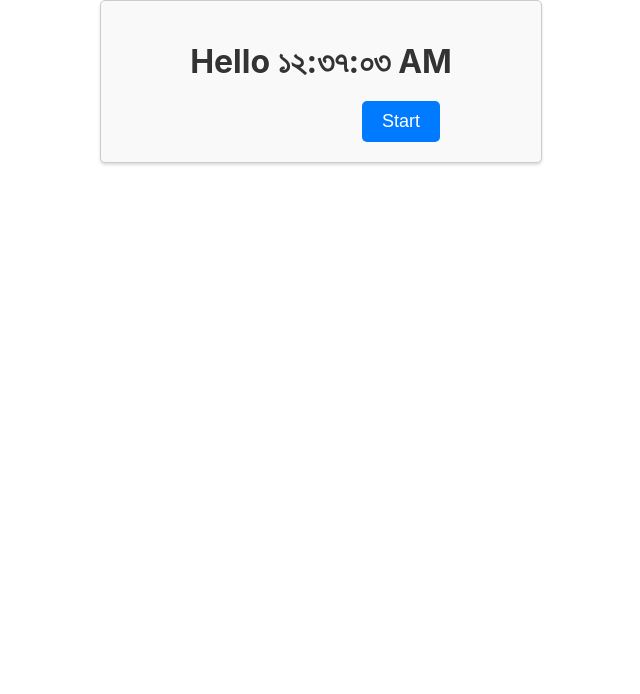
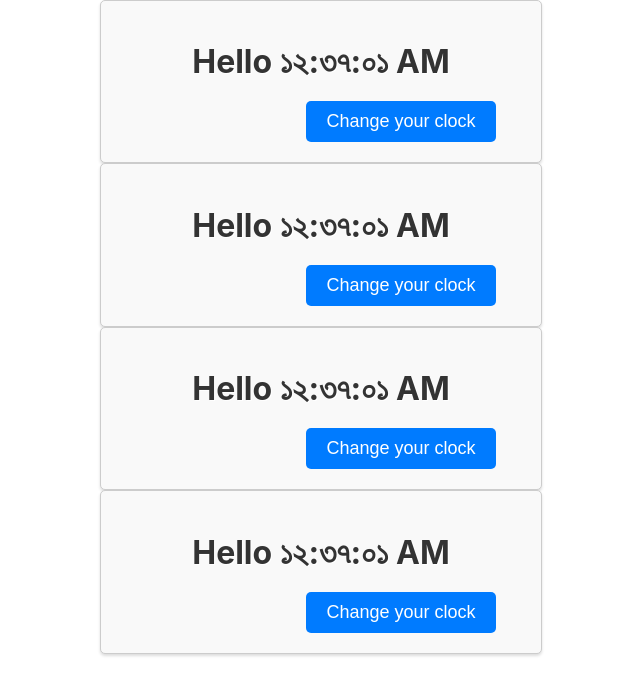
Before and after one commit to AKSUF/ReactCrack, a React (Create React App) app: page / in a window 1280 px wide. Shown: the top 694 px of the page, without its empty margins (319-959 px from the left). Built offline with nearby package versions, Linux system fonts and the light colour scheme.

Commit message:
array in map()

```diff
--- a/src/App.jsx
+++ b/src/App.jsx
@@ -1,11 +1,15 @@
 import logo from './logo.svg';
 import './App.css';
 import Clock from './component/Clock';
+import ClookList from './component/Clocklist';
+function App() {
+const quantities=[1,2,3];
 
-function App() {
   return (
     <div className="App">
    <Clock locale="bn-BD"/>
+<ClookList quantities={quantities} />
+
     </div>
   );
 }
--- a/src/component/Button.jsx
+++ b/src/component/Button.jsx
@@ -10,13 +10,23 @@ if(currentChange===nextChange && nextLocale===currentLocale){
 }
 
 }
+
 render(){
-    const {change,locale}=this.props;
+    const {change,locale,show}=this.props;
 
     return(
-        <div>
-<button type="button" class="button" onClick={()=>change(locale)}>Start</button>
-        </div>
+        <>
+
+<button type="button" class="button" onClick={()=>change(locale)}>
+
+  {locale==='bn-BD'?'Change Clock':'Change your clock'}
+
+    </button>
+{ show && <p>Hello</p>}
+
+
+        </>
+
     )
 }
 }
--- a/src/component/Clock.jsx
+++ b/src/component/Clock.jsx
@@ -24,22 +24,15 @@ tick(){
 }
     render() {
 const {date,locale}=this.state;
-let button;
-if(locale==='bn-BD'){
- button=(<Button change={this.handleClick} locale="en-US">
- Click here
- </Button>);
-}else{
-button=(<Button change={this.handleClick} locale="bn-BD">
-Click here
-</Button>);
-}
+
  return (
         <div class="clock-container">
         <h1 class="heading">
           <span class="text">Hello {this.state.date.toLocaleTimeString(locale)}</span>
         </h1>
-{button}
+{locale==='bn-BD'?(<Button change={this.handleClick} locale="en-US" show={false}/>
+):(<Button change={this.handleClick} locale="bn-BD" show/>
+)}
       </div>
 
       );
--- /dev/null
+++ b/src/component/Clocklist.jsx
@@ -0,0 +1,12 @@
+import Clock from './Clock';
+
+function ClookList({quantities=[]}){
+    return(
+        <div>
+{quantities.map((key)=>(
+    <Clock key={key}/>
+))}
+        </div>
+    );
+}
+export default ClookList;
```
